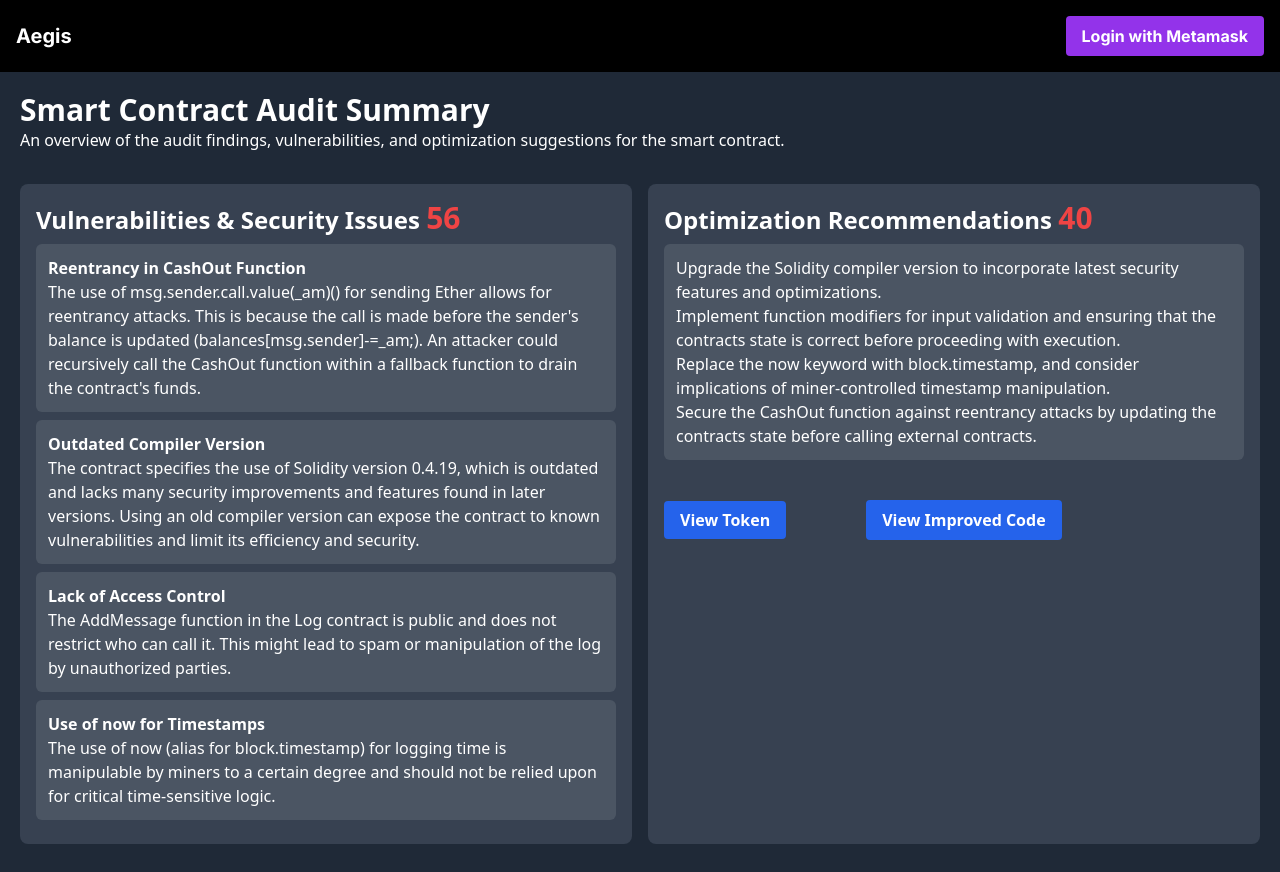
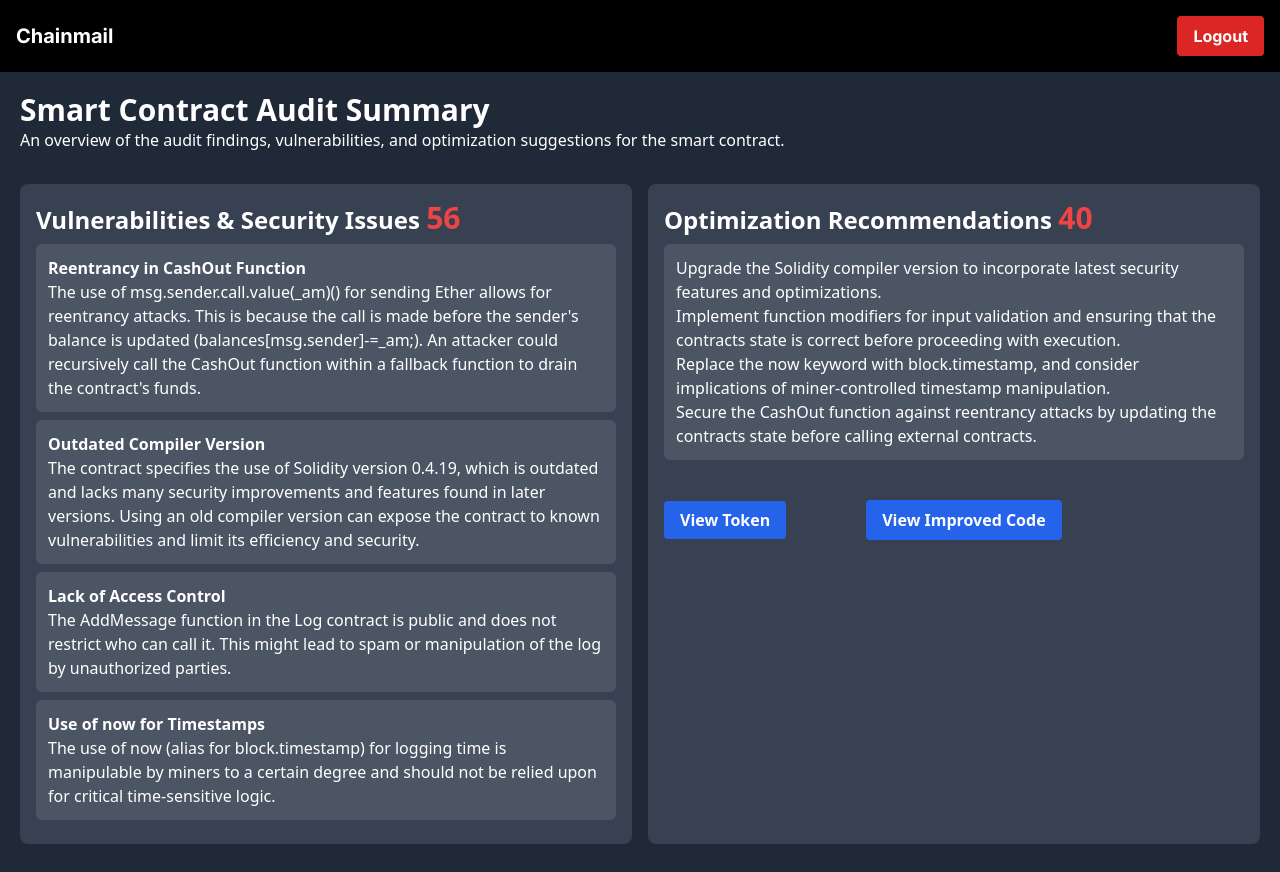
Before and after one commit to rdave8/Chainmail, a Next.js app: page /audit2 in a window 1280 px wide. Built offline with nearby package versions, Linux system fonts and the light colour scheme.

Commit message:
loading screen

```diff
--- a/app/components/Navbar.tsx
+++ b/app/components/Navbar.tsx
@@ -4,11 +4,11 @@ export default function Navbar() {
   return (
     <nav className="bg-black p-4 flex justify-between items-center">
       <div className="flex items-center">
-        <Link href="/" className="text-white font-bold text-xl">Aegis</Link>
+        <Link href="/" className="text-white font-bold text-xl">Chainmail</Link>
       </div>
       <div className="flex items-center">
-        <button className="bg-purple-600 text-white font-bold py-2 px-4 rounded">
-          Login with Metamask
+        <button className="bg-red-600 text-white font-bold py-2 px-4 rounded">
+          Logout
         </button>
       </div>
     </nav>
--- a/app/homepage/introductionPage.tsx
+++ b/app/homepage/introductionPage.tsx
@@ -12,13 +12,31 @@ export default function Homepage() {
 
   const handleSubmit = () => {
     console.log(inputValue);
+
+    // Function to show loading screen
+    const showLoadingScreen = () => {
+        document.body.innerHTML = '<div style="display: flex; justify-content: center; align-items: center; height: 100vh; background-color: white;"><p\h1>Loading...</p\h1></div>';
+    };
+
+    // Function to handle redirection after delay
+    const redirectTo = (url: string) => {
+      setTimeout(() => {
+          window.location.replace(url);
+      }, 5000);
+    };
+
+
+    // Show loading screen
+    showLoadingScreen();
+
     if (inputValue[22] === '9') {
-      window.location.replace('/audit1');
+        redirectTo('/audit');
+    } else {
+        redirectTo('/audit2');
     }
-    else {
-      window.location.replace('/audit2');
-    }
-  }
+};
+
+
 
   return (
     <div className="h-screen flex flex-col justify-center items-center bg-black relative">
@@ -27,10 +45,10 @@ export default function Homepage() {
     </video>
     <div className="text-center absolute z-10">
       <h1 className="text-white font-bold text-9xl mb-8 font-serif fade-in fade-in-1">
-        Aegis
+        Chainmail
       </h1>
       <p className="text-gray-400 text-4xl italic font-serif mb-16 fade-in fade-in-2">
-        The most advanced AI model to optimize smart contracts to date
+          Smart Contract Optimization at your fingertips
       </p>
       <div className="flex flex-col items-center fade-in fade-in-3">
         <textarea className="w-64 h-20 px-4 py-2 border-2 border-gray-300 bg-white text-black rounded-lg shadow-lg focus:outline-none focus:border-indigo-500 resize" placeholder="Enter the smart contract code here" onChange={handleChange}></textarea>
```
